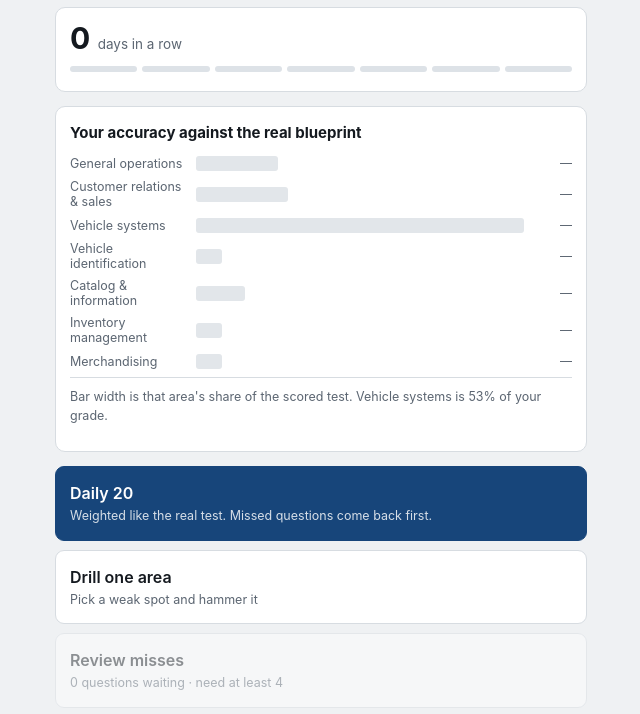
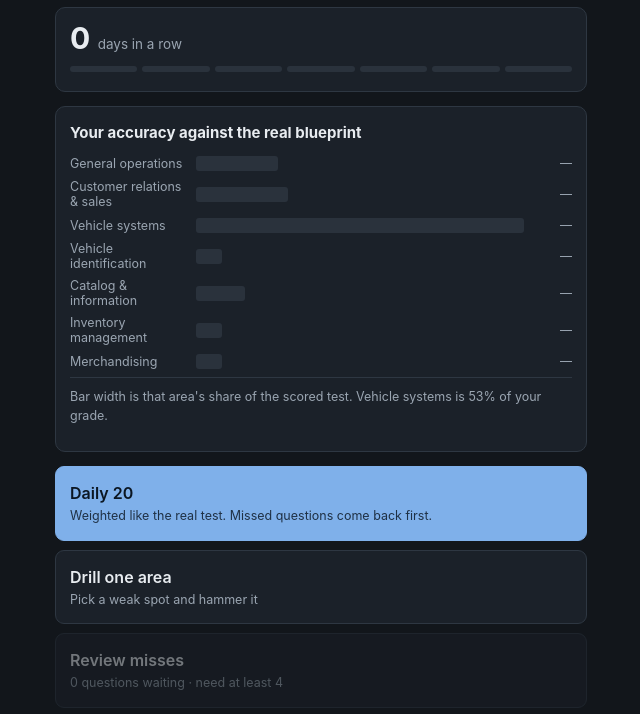
Before and after one commit to djmarqe/P2Training, a plain HTML site: page index.html in a window 1280 px wide. Shown: the part 68-782 px from the top of the page, without its empty margins (319-959 px from the left). Drawn offline with Linux system fonts and the light colour scheme.

Commit message:
Add night mode to the trainer and drills page
Night mode is the default, with a switch back to light at the bottom of the trainer home screen. The choice is saved on the device and drills.html follows it.

Co-Authored-By: Claude Fable 5.2 <noreply@anthropic.com>

```diff
--- a/index.html
+++ b/index.html
@@ -6,7 +6,17 @@
 <meta name="theme-color" content="#EFF1F3">
 <meta name="description" content="Daily practice trainer for the ASE P2 Automobile Parts Specialist certification test.">
 <title>ASE P2 daily drill</title>
-<style>html,body{margin:0;padding:0;background:#EFF1F3}</style>
+<style>html,body{margin:0;padding:0;background:var(--paper,#EFF1F3)}</style>
+<script>
+/* Night mode is the default; the choice is remembered on this device and shared with drills.html. */
+var THEME_KEY="asep2:theme";
+function setTheme(t){
+  document.documentElement.dataset.theme=t;
+  var m=document.querySelector('meta[name="theme-color"]');if(m)m.content=t==="light"?"#EFF1F3":"#12161B";
+  try{localStorage.setItem(THEME_KEY,t)}catch(e){}
+}
+(function(){var t=null;try{t=localStorage.getItem(THEME_KEY)}catch(e){}setTheme(t==="light"?"light":"dark")})();
+</script>
 </head>
 <body>
 <style>
@@ -14,7 +24,14 @@
     --paper:#EFF1F3; --card:#FFFFFF; --ink:#14191F; --muted:#5C6672;
     --line:#D7DCE1; --blue:#17457A; --blue-dk:#0F3157;
     --ok:#1B7A4B; --ok-bg:#E7F3EC; --no:#B4342A; --no-bg:#FBEAE8;
-    --gold:#E5A823;
+    --gold:#E5A823; --track:#DDE2E7; --on-blue:#FFFFFF;
+  }
+  :root[data-theme="dark"]{
+    --paper:#12161B; --card:#1B2129; --ink:#E8ECF0; --muted:#9AA5B1;
+    --line:#2E3742; --blue:#7FB0EA; --blue-dk:#5E97DB;
+    --ok:#7AD49A; --ok-bg:#16301F; --no:#F09A9A; --no-bg:#3A1B1B;
+    --gold:#E5A823; --track:#2A323C; --on-blue:#0B1622;
+    color-scheme:dark;
   }
   *{box-sizing:border-box;-webkit-tap-highlight-color:transparent}
   #app{
@@ -33,7 +50,7 @@
   .bp-row{display:grid;grid-template-columns:118px 1fr 40px;align-items:center;gap:8px;margin-bottom:7px}
   .bp-name{font-size:12.5px;color:var(--muted);line-height:1.2}
   .bp-track-wrap{height:15px}
-  .bp-track{height:15px;background:#E2E6EA;border-radius:3px;overflow:hidden}
+  .bp-track{height:15px;background:var(--track);border-radius:3px;overflow:hidden}
   .bp-fill{height:100%;background:var(--blue);border-radius:3px;transition:width .5s ease}
   .bp-fill.thin{background:#9AA6B2}
   .bp-pct{font-size:12px;color:var(--muted);text-align:right;font-variant-numeric:tabular-nums}
@@ -43,12 +60,12 @@
   .streak b{font-size:30px;font-weight:700;letter-spacing:-.02em;line-height:1}
   .streak span{font-size:13.5px;color:var(--muted)}
   .week{display:flex;gap:5px;margin-bottom:4px}
-  .dot{flex:1;height:6px;border-radius:3px;background:#DDE2E7}
+  .dot{flex:1;height:6px;border-radius:3px;background:var(--track)}
   .dot.on{background:var(--gold)}
 
   button{font:inherit;cursor:pointer}
   .btn{display:block;width:100%;padding:14px;border-radius:9px;border:1px solid var(--blue);
-       background:var(--blue);color:#fff;font-size:16px;font-weight:600;margin-bottom:9px;text-align:left}
+       background:var(--blue);color:var(--on-blue);font-size:16px;font-weight:600;margin-bottom:9px;text-align:left}
   .btn:active{background:var(--blue-dk)}
   .btn small{display:block;font-weight:400;font-size:12.5px;opacity:.82;margin-top:2px}
   .btn.ghost{background:var(--card);color:var(--ink);border-color:var(--line)}
@@ -58,7 +75,7 @@
   .btn:focus-visible,.opt:focus-visible{outline:3px solid var(--gold);outline-offset:2px}
 
   /* quiz */
-  .bar{height:3px;background:#DDE2E7;border-radius:2px;margin-bottom:12px;overflow:hidden}
+  .bar{height:3px;background:var(--track);border-radius:2px;margin-bottom:12px;overflow:hidden}
   .bar i{display:block;height:100%;background:var(--ink);transition:width .25s}
   .meta{display:flex;justify-content:space-between;font-size:12.5px;color:var(--muted);margin-bottom:12px}
   .qtext{font-size:17.5px;line-height:1.45;font-weight:500;margin-bottom:14px}
@@ -82,6 +99,7 @@
   .miss{font-size:14px;border-top:1px solid var(--line);padding:10px 0}
   .miss em{display:block;font-style:normal;color:var(--muted);font-size:12.5px;margin-bottom:2px}
   .tiny{font-size:12px;color:var(--muted);text-align:center;margin-top:14px}
+  .lnk{background:none;border:0;padding:8px;color:var(--blue);font-size:13px;text-decoration:underline}
   .clock{font-variant-numeric:tabular-nums}
   .clock.low{color:var(--no);font-weight:600}
   @media (prefers-reduced-motion:reduce){*{transition:none!important}}
@@ -341,7 +359,7 @@ function home(){
     <a class="btn ghost link" href="drills.html">Fresh drills<small>Picture questions and no-calculator math, new every time</small></a>
     <a class="btn ghost link" href="study-guide.html">Study guide<small>Blueprint, content review, and a 102-question practice exam</small></a>
     <a class="btn ghost link" href="podcast/">Listen<small>Five 15-minute audio episodes covering the whole blueprint</small></a>
-    <p class="tiny">Progress saves automatically on this device.</p>`;
+    <p class="tiny">Progress saves automatically on this device.<br><button class="lnk" onclick="setTheme(document.documentElement.dataset.theme==='light'?'dark':'light');home()">Switch to ${document.documentElement.dataset.theme==="light"?"night":"light"} mode</button></p>`;
 }
 
 function areaPicker(){
```
Also changed, not shown: drills.html (+1 -0 lines).
